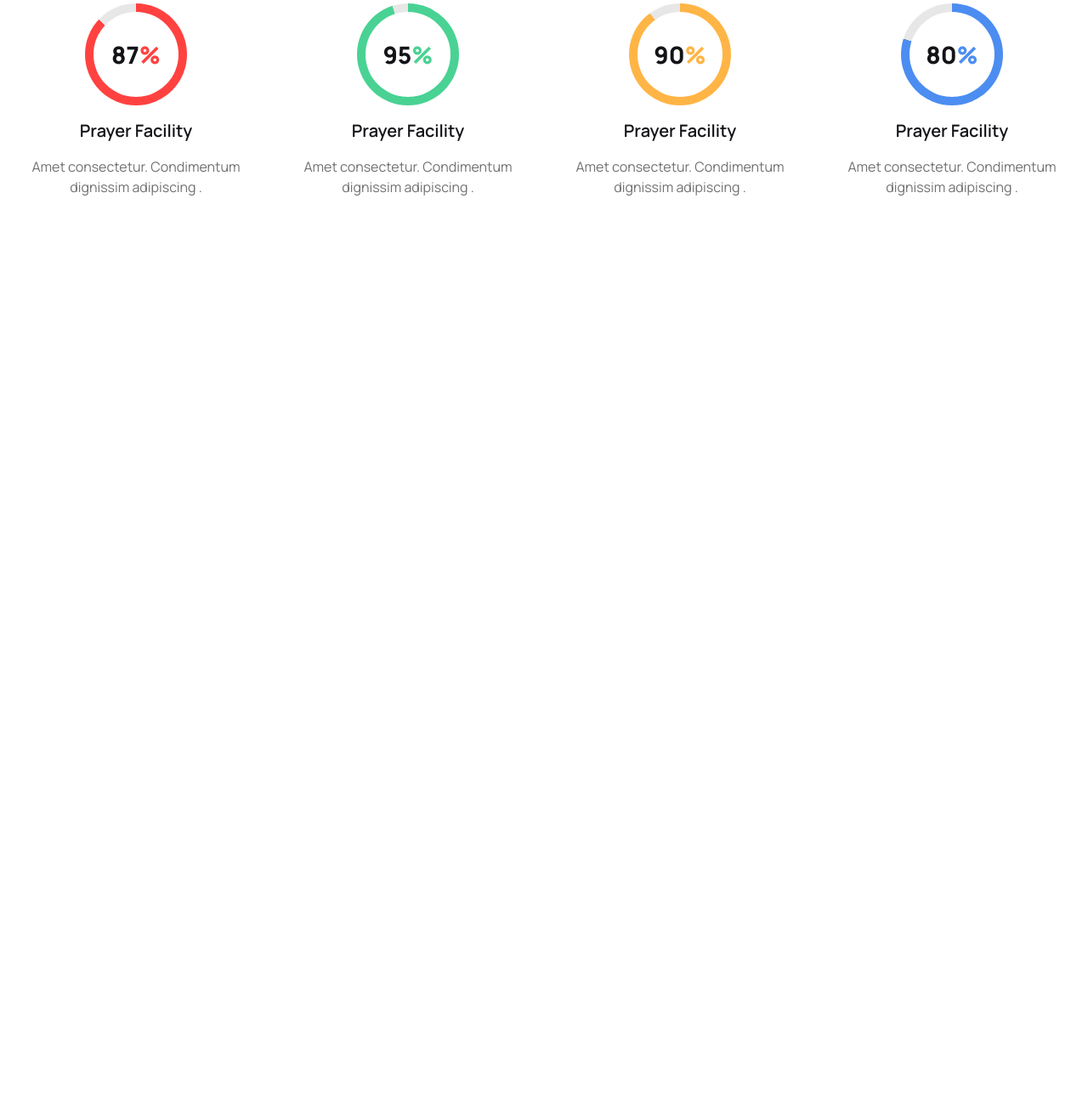
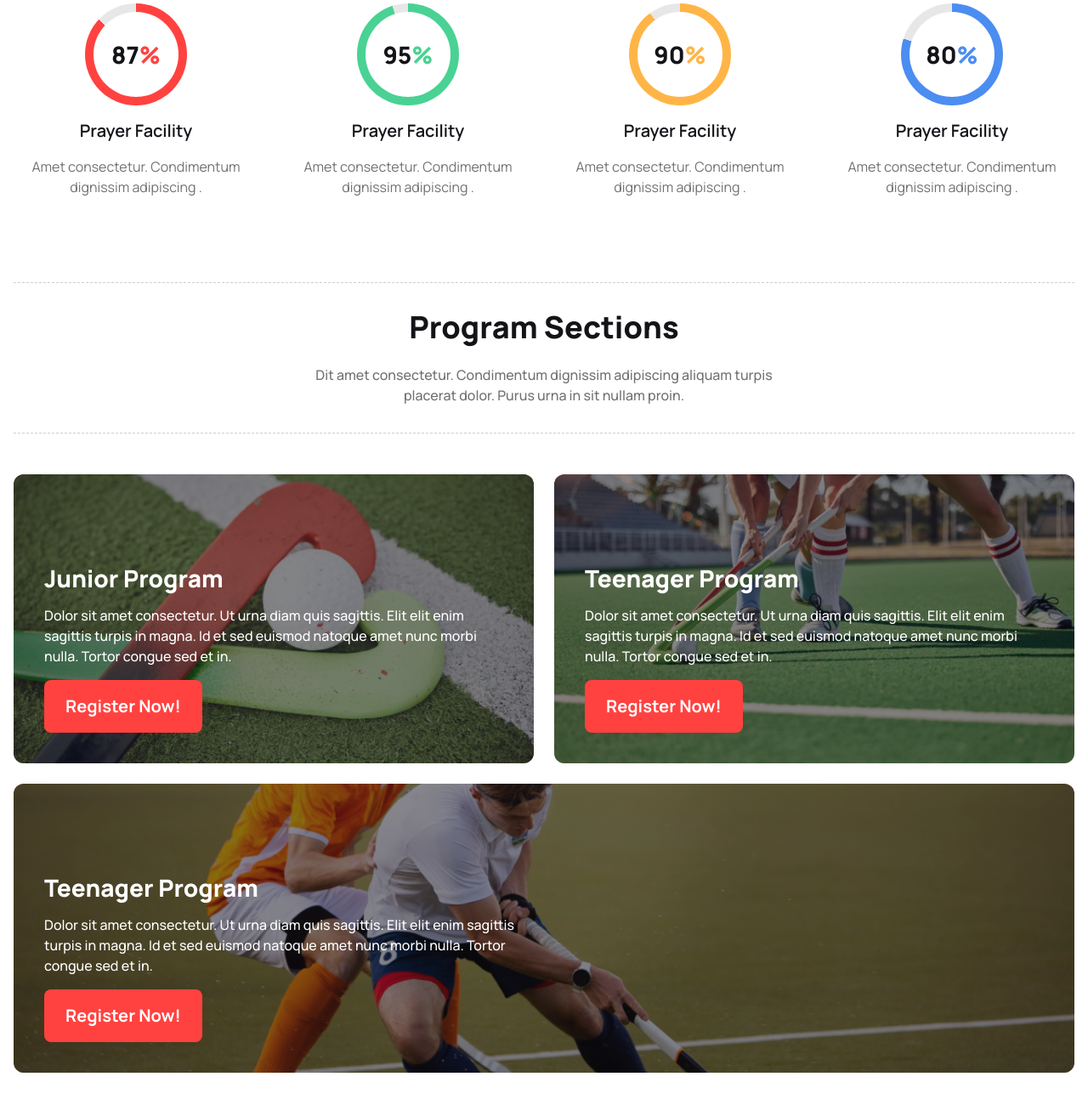
Before and after one commit to dreammehedi/mehedi-a3-hockeys, a plain HTML site: page index.html in a window 1280 px wide. Shown: the part 1158-2458 px from the top of the page at 85% size. Before the commit the page ends 1390 px from the top, so only its background shows below. Drawn offline with nearby package versions, Linux system fonts and the light colour scheme.

Commit message:
Program Complete

```diff
--- a/index.html
+++ b/index.html
@@ -68,8 +68,6 @@
         },
       };
     </script>
-    <!-- custom css add -->
-    <link rel="stylesheet" href="./custom.css" />
   </head>
   <body class="font-manrope">
     <!-- Header Start -->
@@ -189,7 +187,7 @@
     <!-- Header Stop -->
 
     <!-- Banner Start -->
-    <section class="mb-10 md:mb-14 lg:mb-[100px]">
+    <section>
       <div class="container relative">
         <div class="carousel w-full h-[200px] md:h-[50vh] lg:h-[80vh]">
           <!-- slide 1 -->
@@ -304,7 +302,7 @@
     <!-- Banner End -->
 
     <!-- Professional Hockeys Start -->
-    <section>
+    <section class="my-10 md:my-14 lg:my-[100px]">
       <!-- hockeys content -->
       <div
         class="container border-b border-t border-dashed border-website-border py-4 md:py-6 lg:py-8"
@@ -456,5 +454,117 @@
       </div>
     </section>
     <!-- Professional Hockeys End -->
+
+    <!-- Program -->
+    <section class="my-10 md:my-14 lg:my-[100px]">
+      <div class="container">
+        <!-- program content -->
+        <div
+          class="border-b border-t border-dashed border-website-border py-4 md:py-6 lg:py-8"
+        >
+          <div class="text-center w-full md:max-w-[600px] mx-auto">
+            <h1
+              class="text-website-black text-[22px] md:text-3xl lg:text-4xl font-extrabold mb-2 md:mb-4 lg:mb-6"
+            >
+              Program Sections
+            </h1>
+            <p class="font-medium text-sm md:text-base text-website-paragraph">
+              Dit amet consectetur. Condimentum dignissim adipiscing aliquam
+              turpis placerat dolor. Purus urna in sit nullam proin.
+            </p>
+          </div>
+        </div>
+
+        <!-- program items -->
+        <div
+          class="mt-6 md:mt-8 lg:mt-12 grid grid-cols-1 md:grid-cols-2 gap-6"
+        >
+          <div
+            class="relative rounded-xl overflow-hidden h-[250px] md:min-h-[340px]"
+          >
+            <!-- program img -->
+            <img
+              class="w-full h-full object-cover"
+              src="./Images/2.png"
+              alt="program1"
+            />
+            <!-- program content -->
+            <div
+              class="absolute top-1/2 left-1/2 -translate-x-1/2 -translate-y-1/2 w-full h-full bg-[#13131880]/50 p-6 md:p-9 flex flex-col justify-center md:justify-end gap-4 text-white"
+            >
+              <h2 class="text-xl md:text-2xl lg:text-[28px] font-extrabold">
+                Junior Program
+              </h2>
+              <p class="text-sm md:text-base font-medium">
+                Dolor sit amet consectetur. Ut urna diam quis sagittis. Elit
+                elit enim sagittis turpis in magna. Id et sed euismod natoque
+                amet nunc morbi nulla. Tortor congue sed et in.
+              </p>
+              <button
+                class="mr-auto text-white font-bold text-[18px] md:text-xl px-4 md:px-5 lg:px-6 py-2 md:py-3 lg:py-4 rounded-lg bg-website-primary border border-transparent transiti duration-300 ease-in hover:text-black hover:bg-transparent hover:border-website-primary"
+              >
+                Register Now!
+              </button>
+            </div>
+          </div>
+          <div
+            class="relative rounded-xl overflow-hidden h-[250px] md:min-h-[340px]"
+          >
+            <!-- program img -->
+            <img
+              class="w-full h-full object-cover"
+              src="./Images/3.png"
+              alt="program2"
+            />
+            <!-- program content -->
+            <div
+              class="absolute top-1/2 left-1/2 -translate-x-1/2 -translate-y-1/2 w-full h-full bg-[#13131880]/50 p-6 md:p-9 flex flex-col justify-center md:justify-end gap-4 text-white"
+            >
+              <h2 class="text-xl md:text-2xl lg:text-[28px] font-extrabold">
+                Teenager Program
+              </h2>
+              <p class="text-sm md:text-base font-medium">
+                Dolor sit amet consectetur. Ut urna diam quis sagittis. Elit
+                elit enim sagittis turpis in magna. Id et sed euismod natoque
+                amet nunc morbi nulla. Tortor congue sed et in.
+              </p>
+              <button
+                class="mr-auto text-white font-bold text-[18px] md:text-xl px-4 md:px-5 lg:px-6 py-2 md:py-3 lg:py-4 rounded-lg bg-website-primary border border-transparent transiti duration-300 ease-in hover:text-black hover:bg-transparent hover:border-website-primary"
+              >
+                Register Now!
+              </button>
+            </div>
+          </div>
+          <div
+            class="md:col-span-2 relative rounded-xl overflow-hidden h-[250px] md:min-h-[340px] md:max-h-[450px]"
+          >
+            <!-- program img -->
+            <img
+              class="w-full h-full object-cover"
+              src="./Images/4.png"
+              alt="program3"
+            />
+            <!-- program content -->
+            <div
+              class="absolute top-1/2 left-1/2 -translate-x-1/2 -translate-y-1/2 w-full h-full bg-[#13131880]/50 p-6 md:p-9 flex flex-col justify-center md:justify-end gap-4 text-white"
+            >
+              <h2 class="text-xl md:text-2xl lg:text-[28px] font-extrabold">
+                Teenager Program
+              </h2>
+              <p class="text-sm md:text-base font-medium md:max-w-[570px]">
+                Dolor sit amet consectetur. Ut urna diam quis sagittis. Elit
+                elit enim sagittis turpis in magna. Id et sed euismod natoque
+                amet nunc morbi nulla. Tortor congue sed et in.
+              </p>
+              <button
+                class="mr-auto text-white font-bold text-[18px] md:text-xl px-4 md:px-5 lg:px-6 py-2 md:py-3 lg:py-4 rounded-lg bg-website-primary border border-transparent transiti duration-300 ease-in hover:text-black hover:bg-transparent hover:border-website-primary"
+              >
+                Register Now!
+              </button>
+            </div>
+          </div>
+        </div>
+      </div>
+    </section>
   </body>
 </html>
```
